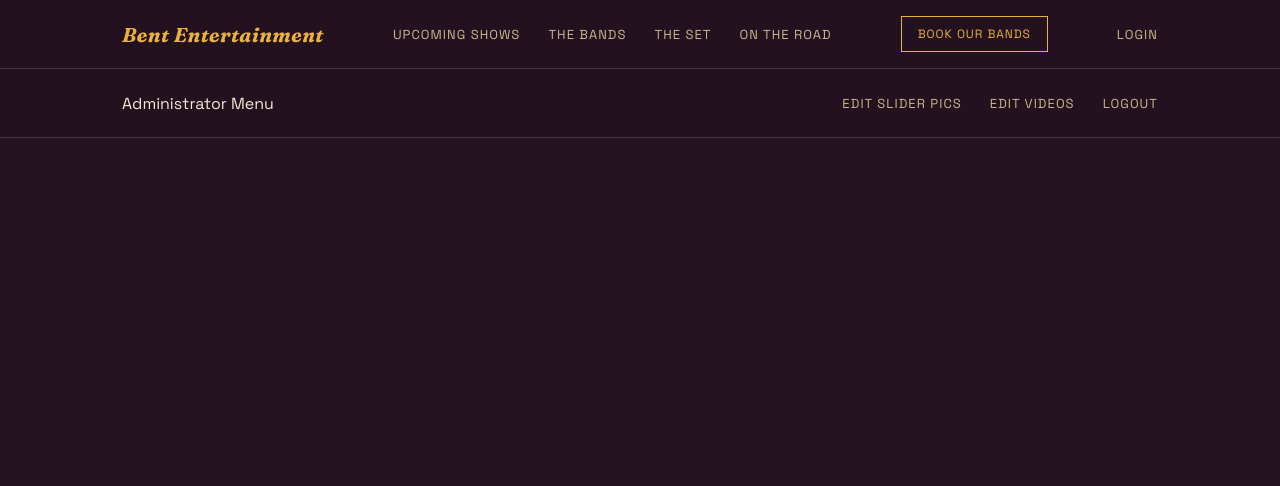
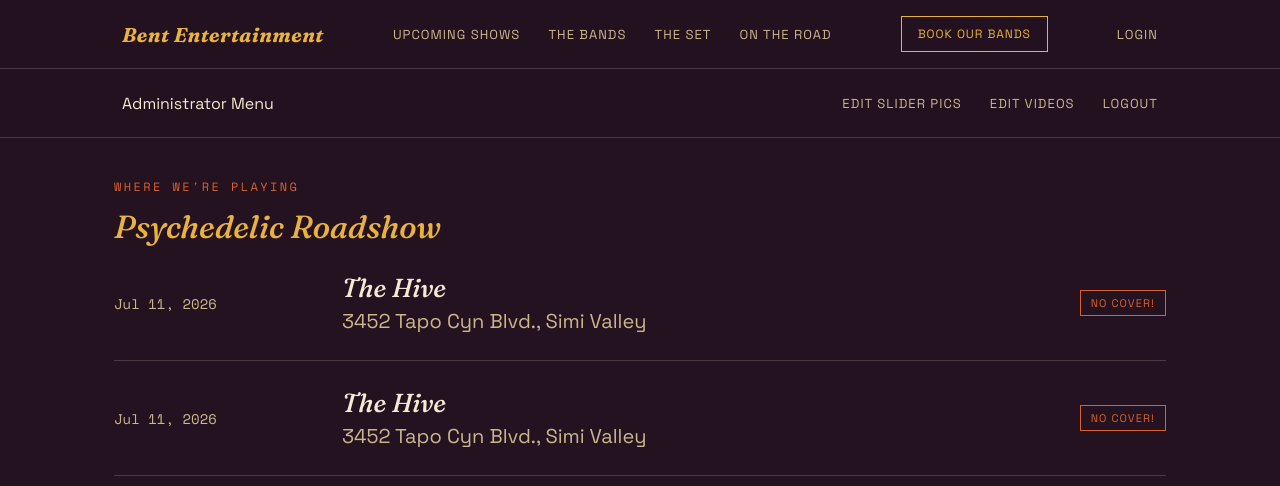
Before and after one commit to donmogill/ReactLenny, a React (Vite) app: page /upcomingshows in a window 1280 px wide. Shown: the top 486 px of the page. Built offline with nearby package versions, Linux system fonts and the light colour scheme.

Commit message:
dont forget about builder for dep inj

```diff
--- a/src/main/App.css
+++ b/src/main/App.css
@@ -181,15 +181,27 @@
     text-transform:uppercase;
     color:var(--orange);
     margin-bottom:12px;
+    text-align: left;
   }
   h2{
+    font-family:'Fraunces', serif;
+    font-style:italic;
+    font-weight:500;
+    font-size:xx-large;
+    margin:0;
+    color:var(--gold);
+    text-align: left;
+  }
+  h3{
     font-family:'Fraunces', serif;
     font-style:italic;
     font-weight:500;
     font-size:clamp(34px, 5vw, 54px);
     margin:0;
     color:var(--gold);
+    text-align: left;
   }
+
   .reveal{
     opacity:0;
     transform:translateY(24px);
@@ -202,7 +214,7 @@
   .itinerary{ border-top:1px solid var(--line); }
   .stop{
     display:grid;
-    grid-template-columns:64px 140px 1fr auto;
+    grid-template-columns:204px 1fr auto;
     gap:24px;
     align-items:center;
     padding:26px 0;
@@ -217,18 +229,23 @@
     font-family:'Space Mono', monospace;
     font-size:14px;
     color:var(--cream-dim);
+    text-align: left;
+    display: block;
   }
   .stop-info .venue{
     font-family:'Fraunces', serif;
     font-style:italic;
-    font-size:22px;
+    font-size:26px;
     color:var(--cream);
     display:block;
+    text-align: left;
   }
   .stop-info .note{
-    font-size:13px;
+    font-size:20px;
     color:var(--cream-dim);
     margin-top:4px;
+    text-align: left;
+    display:block;
   }
   .stop-tag{
     font-size:11px;
@@ -430,3 +447,13 @@
   font-weight: 400;
   transition: background-color 0.2s;
 }
+
+.shows {
+    position: relative;
+    justify-content: center;
+    text-align: center;
+    overflow: hidden;
+    padding: 40px 24px 60px;
+    max-width: 1100px;
+    margin: 0 auto
+}
--- a/src/main/App.tsx
+++ b/src/main/App.tsx
@@ -5,6 +5,7 @@
 import { BrowserRouter, Route, Routes } from 'react-router-dom'
 import PicAdd from '../pic/PicAdd'
 import Nav from './Nav'
+import UpcomingShowList from '../show/UpcomingShowList'
 
 function App() {
 
@@ -17,6 +18,7 @@
       <Route path="/itinerary" element={<Itinerary />} />
       <Route path="/pics" element={<PicList />} />
       <Route path="/pic/add" element={<PicAdd />} />
+      <Route path="/upcomingshows" element={<UpcomingShowList />} />
     </Routes>
     </BrowserRouter>
   )
--- a/src/main/Nav.tsx
+++ b/src/main/Nav.tsx
@@ -9,7 +9,7 @@
     <div className="wrap">
     <div className="brandmark" onClick={ () => nav("/")}>Bent Entertainment </div>
     <div className="navlinks">
-        <Link to="/itinerary">Upcoming shows</Link>
+        <Link to="/upcomingShows">Upcoming shows</Link>
       <a href="#itinerary">The Bands</a>
       <a href="#set">The set</a>
       <a href="#gallery">On the road</a>
--- /dev/null
+++ b/src/show/UpcomingShowDetail.tsx
@@ -0,0 +1,14 @@
+const UpcomingShow = () => {
+    return (
+        <div className="stop">
+                <span className="stop-date mono">Jul 11, 2026</span>
+                <div className="stop-info">
+                <span className="venue">The Hive</span>
+                <span className="note">3452 Tapo Cyn Blvd., Simi Valley</span>
+                </div>
+                <span className="stop-tag">No cover!</span>
+        </div>
+    )
+}
+
+export default UpcomingShow
--- /dev/null
+++ b/src/show/UpcomingShowList.tsx
@@ -0,0 +1,18 @@
+import UpcomingShowDetail from "./UpcomingShowDetail"
+
+const UpcomingShowList = () => {
+    return(
+
+        <div className="shows">
+            <div className="section-tag">Where we're playing</div>
+            <h2>Psychedelic Roadshow</h2>
+
+            <UpcomingShowDetail/>
+            <UpcomingShowDetail/>
+        </div>
+
+    )
+
+}
+
+export default UpcomingShowList
```
Also changed, not shown: upcomingshows/UpcomingShows.tsx (added, +10 -0 lines).
